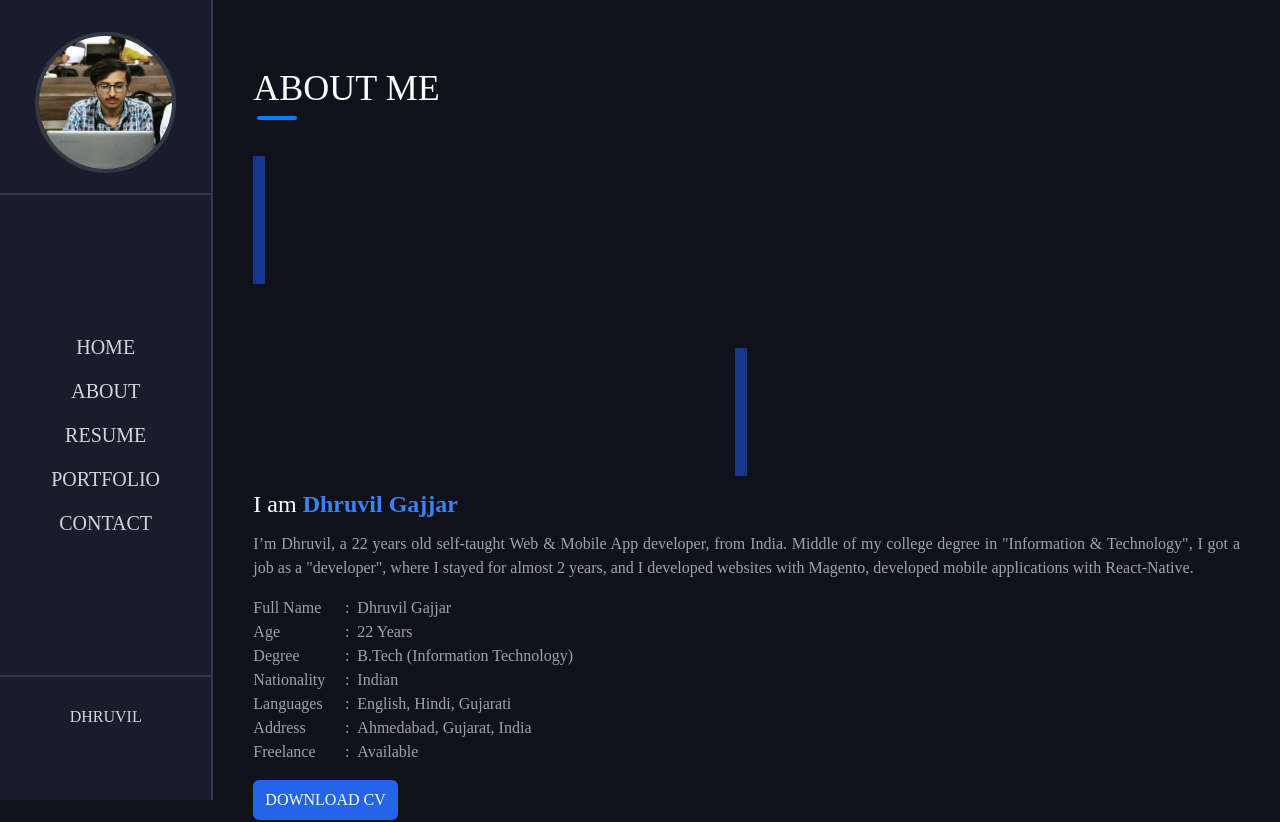
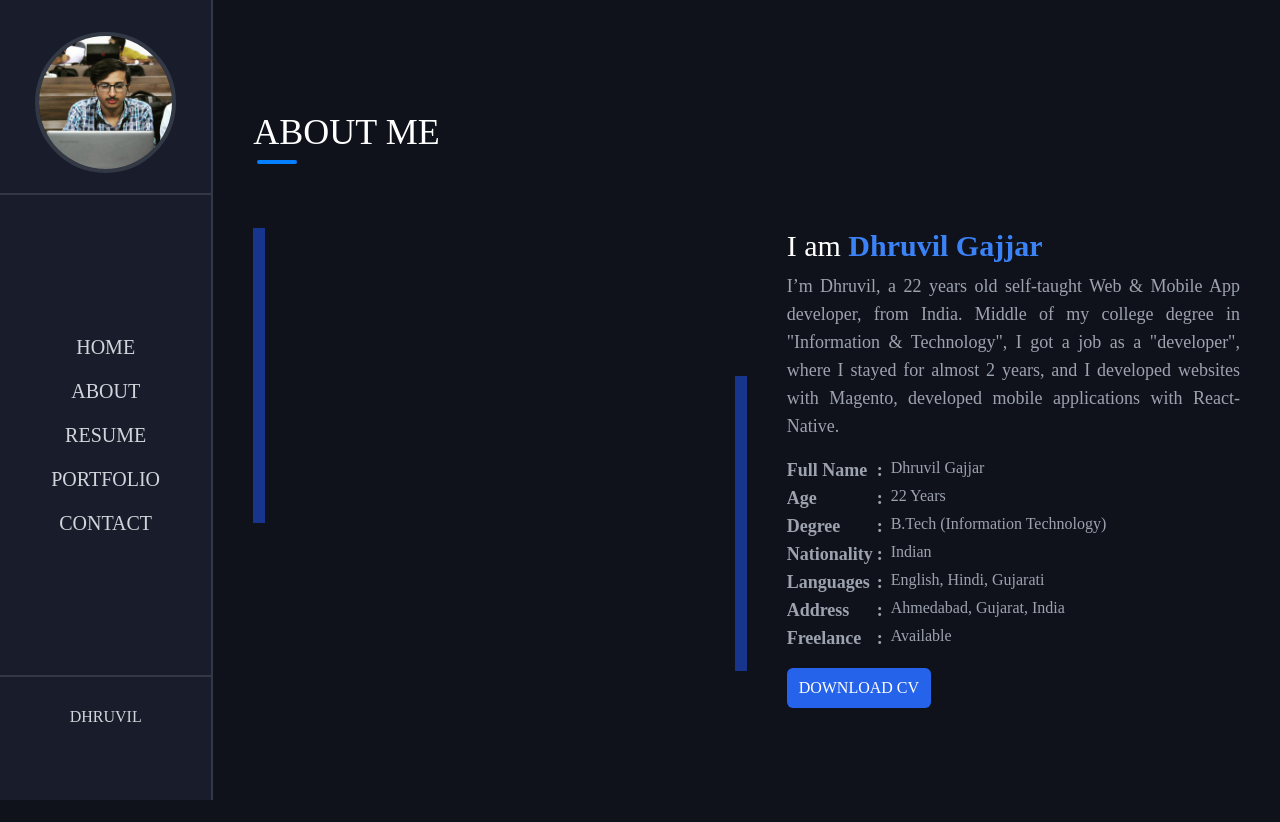
Before and after one commit to lucifer2355/portfolio-2, a Next.js app: page /about in a window 1280 px wide. Shown: the top 822 px of the page. Built offline with nearby package versions, Linux system fonts and the light colour scheme; what tailwindcss-pseudo-elements would draw is missing.

Commit message:
add xl screen style for about me section

```diff
--- a/components/PersonalInfo.jsx
+++ b/components/PersonalInfo.jsx
@@ -7,11 +7,11 @@ const PersonalInfo = () => {
     <div className='mt-4'>
       {Object.keys(personalData).map(function(key, index) {
         return (
-          <div key={index} className='text-gray-400 flex'>
-            <span className='flex w-24 justify-between'>
+          <div key={index} className='flex'>
+            <span className='flex w-24 justify-between text-lg text-gray-400 font-bold'>
               {key} <span>:</span>
             </span>
-            <span className='ml-2'>{personalData[key]}</span>
+            <span className='ml-2 text-gray-400'>{personalData[key]}</span>
           </div>
         );
       })}
--- a/pages/about.jsx
+++ b/pages/about.jsx
@@ -13,11 +13,12 @@ const About = () => {
       <MobileDrawer />
       <SideBar />
 
-      <div className='px-5 pt-1 mb-10 xl:w-5/6 xl:px-10'>
+      <div className='px-5 pt-1 mb-10 xl:w-5/6 xl:px-10 xl:pt-12'>
         <Title title='ABOUT ME' />
 
+        <div className='flex flex-col xl:flex-row xl:h-2/4 xl:pt-5 xl:-mb-20'>
           <div
-          className='mt-12 h-80 xl:w-6/12 flex justify-between'
+            className='mt-12 h-80 xl:h-4/6 xl:w-6/12 flex justify-between'
             style={{
               backgroundImage: `url(${aboutImage})`,
               backgroundSize: "cover",
@@ -25,22 +26,23 @@ const About = () => {
               backgroundPosition: "center",
             }}
           >
-          <div className='bg-blue-700 bg-opacity-60 w-3 h-32' />
-          <div className='bg-blue-700 bg-opacity-60 w-3 h-32 flex self-end' />
+            <div className='bg-blue-700 bg-opacity-60 w-3 h-2/3' />
+            <div className='bg-blue-700 bg-opacity-60 w-3 h-2/3 flex self-end' />
           </div>
 
-        <h1 className='text-2xl mt-3'>
+          <div className='flex flex-col xl:w-3/6 xl:pl-10 xl:mt-9'>
+            <h1 className='text-2xl xl:text-3xl mt-3'>
               I am{" "}
               <span className='text-blue-500 text-opacity-100 font-bold'>
                 Dhruvil Gajjar
               </span>
             </h1>
-        <p className='text-gray-400 text-justify font-mono mt-3'>
-          I’m Dhruvil, a 22 years old self-taught Web & Mobile App developer,
-          from India. Middle of my college degree in "Information & Technology",
-          I got a job as a "developer", where I stayed for almost 2 years, and I
-          developed websites with Magento, developed mobile applications with
-          React-Native.
+            <p className='text-gray-400 text-justify font-mono mt-2 xl:text-lg'>
+              I’m Dhruvil, a 22 years old self-taught Web & Mobile App
+              developer, from India. Middle of my college degree in "Information
+              & Technology", I got a job as a "developer", where I stayed for
+              almost 2 years, and I developed websites with Magento, developed
+              mobile applications with React-Native.
             </p>
 
             <PersonalInfo />
@@ -58,6 +60,8 @@ const About = () => {
                 DOWNLOAD CV
               </button>
             </div>
+          </div>
+        </div>
 
         <Title title='SERVICES' />
         <Services />
```
Lines whose indentation alone changed are shown as unchanged.
